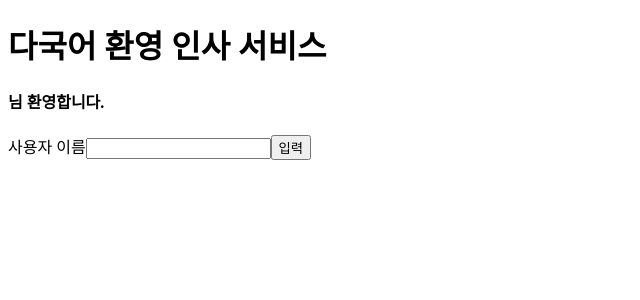
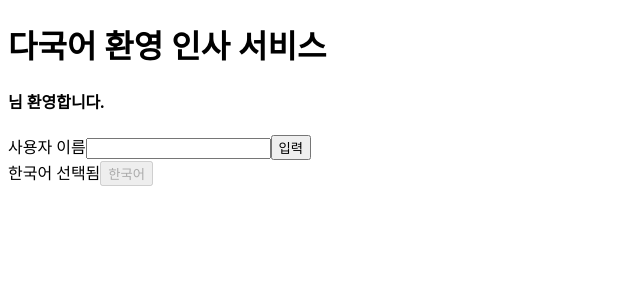
Before and after one commit to parkhojeong/hello-angular, an Angular app: page / in a window 1280 px wide. Shown: the top 300 px of the page, without its empty margins (0-640 px from the left). Built offline with nearby package versions, Linux system fonts and the light colour scheme.

Commit message:
언어 선택 컴포넌트 추가

```diff
--- a/src/app/app.component.html
+++ b/src/app/app.component.html
@@ -1,2 +1,3 @@
 <h1>다국어 환영 인사 서비스</h1>
 <app-welcome-msg></app-welcome-msg>
+<app-lang-selector></app-lang-selector>
--- a/src/app/app.module.ts
+++ b/src/app/app.module.ts
@@ -3,11 +3,13 @@ import { BrowserModule } from '@angular/platform-browser';
 
 import { AppComponent } from './app.component';
 import { WelcomeMsgComponent } from './welcome-msg/welcome-msg.component';
+import { LangSelectorComponent } from './lang-selector/lang-selector.component';
 
 @NgModule({
   declarations: [
     AppComponent,
-    WelcomeMsgComponent
+    WelcomeMsgComponent,
+    LangSelectorComponent
   ],
   imports: [
     BrowserModule
--- /dev/null
+++ b/src/app/lang-selector/lang-selector.component.html
@@ -0,0 +1,7 @@
+<div id="lang-select">
+  <div class="lang-box">
+    <label *ngIf="langCode === 'ko'">한국어 선택됨</label>
+    <button type="button" (click)="setLangCode('ko')"
+            [disabled]="langCode==='ko'" >한국어</button>
+  </div>
+</div>
--- /dev/null
+++ b/src/app/lang-selector/lang-selector.component.ts
@@ -0,0 +1,23 @@
+import { Component, OnInit } from '@angular/core';
+
+@Component({
+  selector: 'app-lang-selector',
+  templateUrl: './lang-selector.component.html',
+  styleUrls: ['./lang-selector.component.css']
+})
+export class LangSelectorComponent implements OnInit {
+
+  langCode: string;
+
+  constructor() {
+    this.langCode = 'ko';
+  }
+
+  ngOnInit(): void {
+  }
+
+  setLangCode(code: string) {
+    this.langCode = code;
+  }
+
+}
```
Also changed, not shown: src/app/lang-selector/lang-selector.component.css (added), 1 other file (tests, documents, lock files or other folders).
